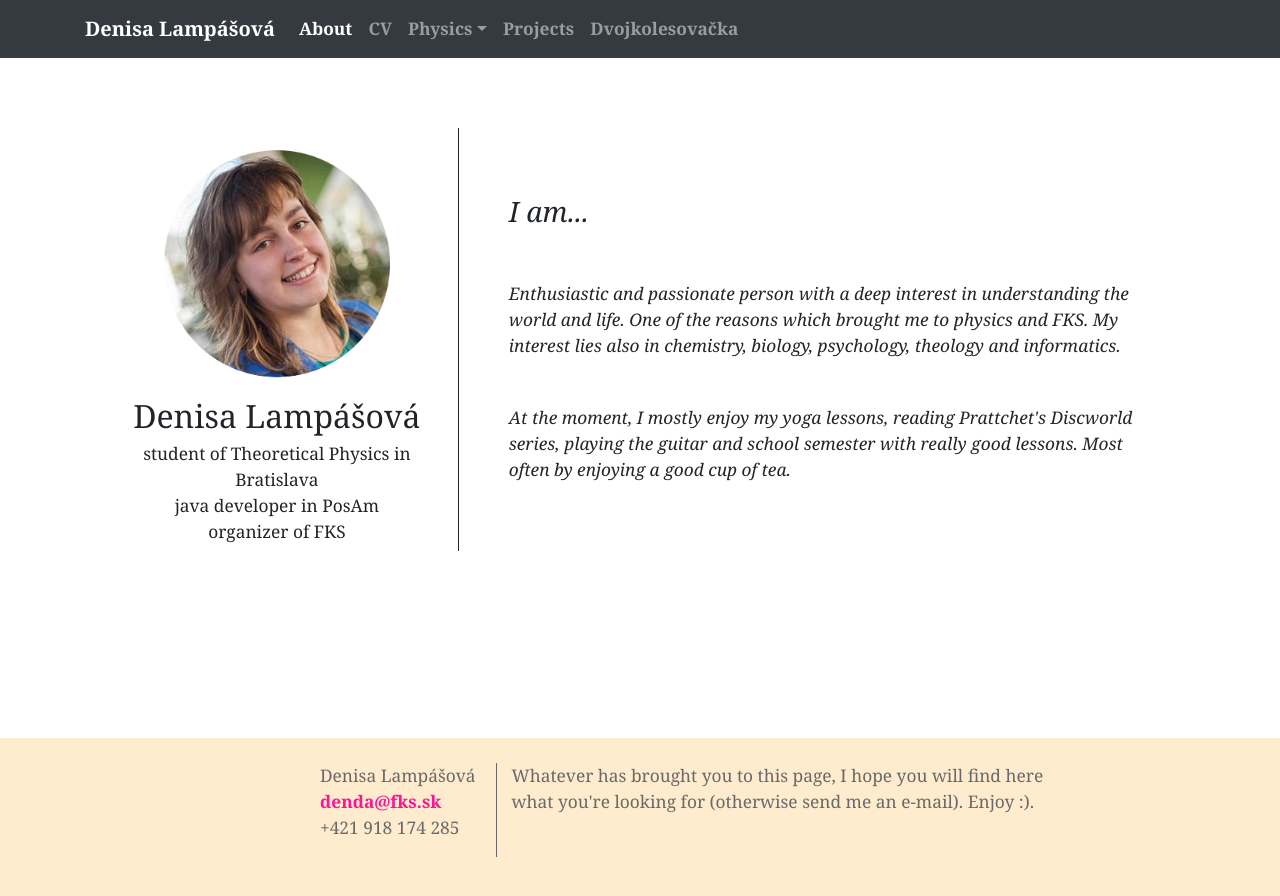
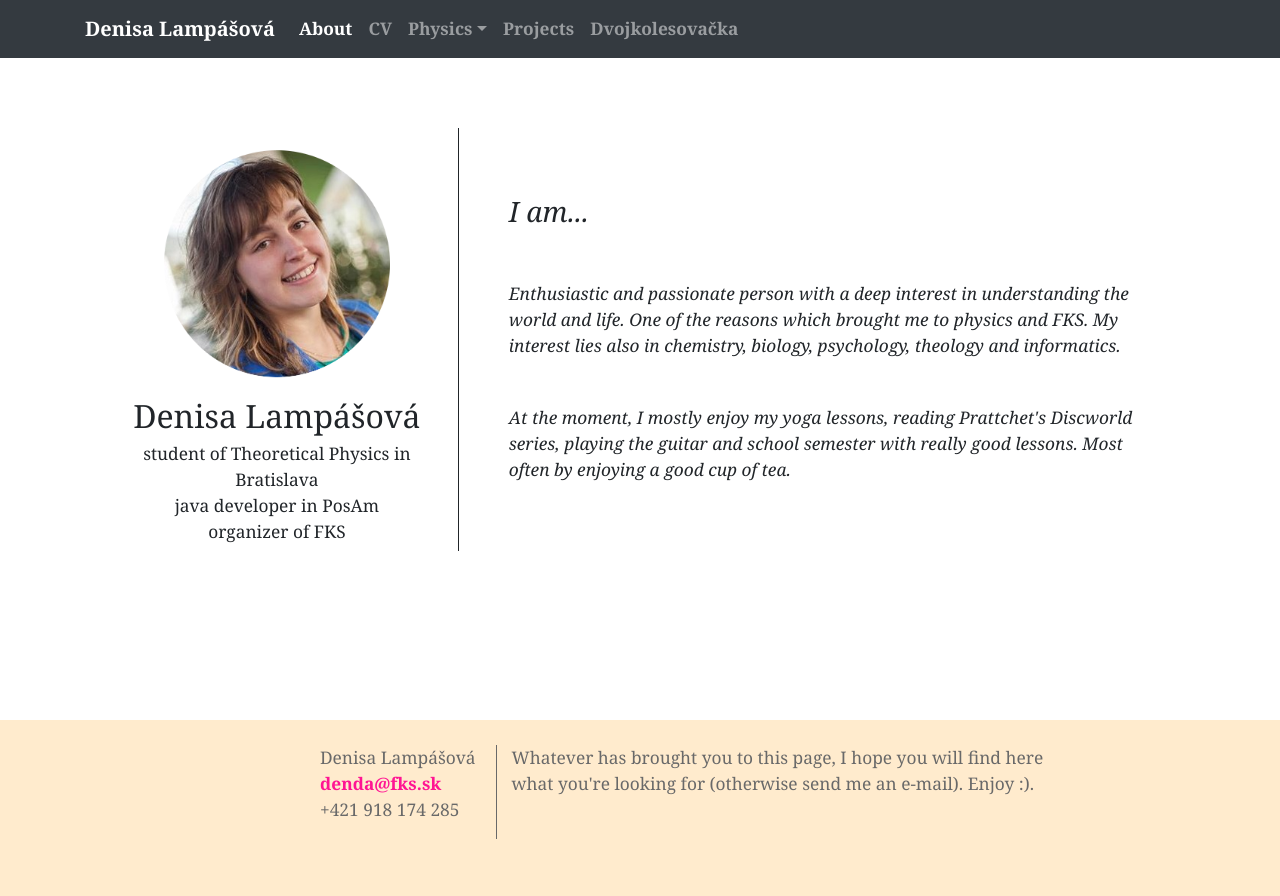
Before and after one commit to dendaxD/dendaxD.github.io, a Jekyll site: the page built from index.md, in a window 1280 px wide. Shown: the top 896 px of the page. Built offline with Jekyll 4.4.1, drawn with Linux system fonts in a browser that asks for light colours; nearby versions of some CDN libraries.

Commit message:
snad to uz ako tak funguje naozaj :)

```diff
--- a/_sass/_layout.scss
+++ b/_sass/_layout.scss
@@ -23,7 +23,7 @@ img {
   width: 50%
 }
   footer{
-    padding: 16px;
+    padding: 20px;
   }
     body {
       padding-bottom: 90px;
@@ -45,7 +45,7 @@ img {
     width: 40%;
   }
   footer{
-    padding: 10px;
+    padding: 20px;
   }
     body {
       padding-bottom: 120px;
@@ -112,7 +112,7 @@ time {
 footer {
   color: dimgray;
   width: 100%;
-  height: 18%;
+  height: 20%;
   position: absolute;
   overflow-y: scroll;
 }
```
Also changed, not shown: 2 other files.
